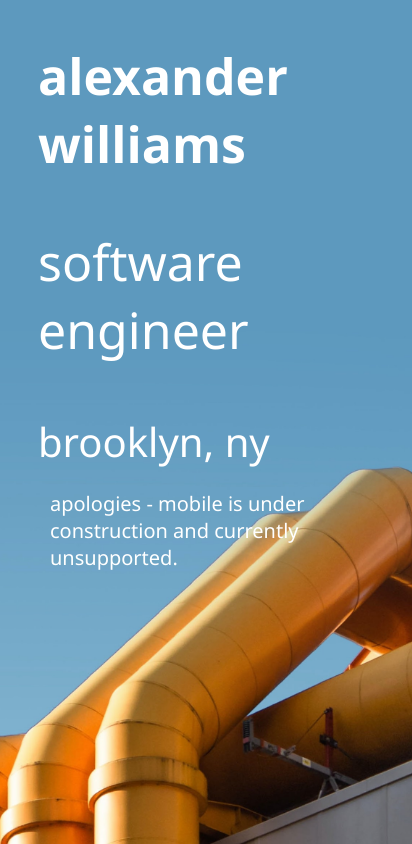
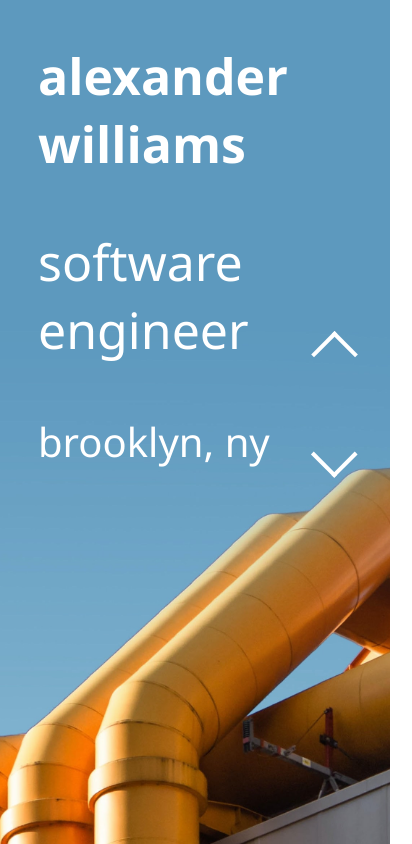
Before and after one commit to williamsalex/website-v2, a React (Create React App) app: page / in a window 390 px wide. Shown: the whole page, 412 px wide, since content can reach past the window. Built offline with nearby package versions, Linux system fonts and the light colour scheme.

Commit message:
added mobile navigation

```diff
--- a/src/App.css
+++ b/src/App.css
@@ -4,7 +4,7 @@ html {
     -moz-background-size: cover;
     -o-background-size: cover;
     background-size: cover;
-    max-width: 100%;
+    max-width: 90%;
     overflow: hidden;
 }
 
@@ -13,6 +13,7 @@ html {
     /* font-family: Inter var,sans-serif; */
     font-family: 'Segoe UI', Tahoma, sans-serif, sans-serif;
     color: rgb(255,255,255);
+    max-width: 90%;
 }
 
 .subtitle {
@@ -32,6 +33,25 @@ html {
     max-width: 100%;
     /* outline-style: solid;
     outline-color: #FCC676; */
+}
+
+.chevron {
+    position: fixed;
+    right: 10%;
+    top: 40%;
+    color: rgb(255,255,255);
+	border-style: solid;
+	border-width: 0.25em 0.25em 0 0;
+	content: '';
+	display: inline-block;
+	height: 1.80em;
+	transform: rotate(-45deg);
+	width: 1.80em;
+}
+
+.chevron.down{
+    margin-top: 100px;
+    transform: rotate(135deg);
 }
 
 .mover {
@@ -73,7 +93,7 @@ html {
     position: absolute;
     width: 650px;
     padding-left: 30px;
-    max-width: 100%;
+    max-width: 90%;
 }
 
 .listItem {
@@ -99,7 +119,3 @@ html {
     transition-duration: 1.5s;
     color: #FCC676;
 }
-
-.mover:click {
-
-}
--- a/src/App.js
+++ b/src/App.js
@@ -46,8 +46,6 @@ export default function App() {
     config: {tension: 125, friction: 30}
   })
 
-
-
   return (
     <div>
       {
--- a/src/MiniNav.js
+++ b/src/MiniNav.js
@@ -19,9 +19,11 @@ function Nav() {
 }
 
 export default function MiniNav() {
+    const loc = useLocation().pathname
     return(
         <div>
-            <p className = 'mini'>apologies - mobile is under construction and currently unsupported.</p>
+            <span className = 'chevron'></span>
+            <span className = 'chevron down'></span>
         </div>
     )
 }
```
